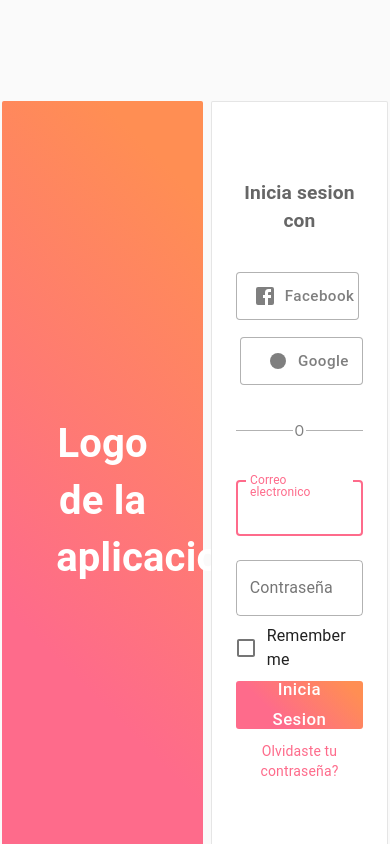
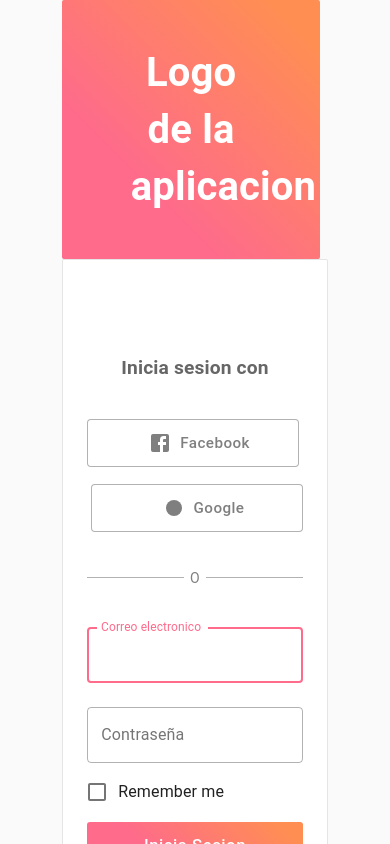
Before and after one commit to FernandoMorantes/Nysqua-front-end, a React (Create React App) app: page / in a window 390 px wide. Shown: the top 844 px of the page. Built offline with nearby package versions, Linux system fonts and the light colour scheme.

Commit message:
Arreglando diseño responsive

```diff
--- a/src/App.css
+++ b/src/App.css
@@ -5,17 +5,28 @@
 .App {
   background-color: var(--background_color);
   min-height: 100vh;
+  max-height: 100vh;
   min-width: 100vw;
+  max-width: 100vw;
+  display: flex;
+  flex-direction: column;
+  align-items: center;
+  justify-content: center;
+  padding-left: 16vw;
+  padding-right: 16vw;
+}
+
+.cards_container{
+  background-color: var(--background_color);
+  width: 100%;
+  min-height: 70vh;
   display: flex;
   flex-direction: row;
   align-items: stretch;
   justify-content: center;
-  padding-left: 16vw;
-  padding-right: 16vw;
-  padding-top: 12vh;
-  padding-bottom: 12vh;
+  flex-wrap: wrap;
+  justify-content: center;
 }
-
 .card{
   background-color: white;
   display: flex;
@@ -26,9 +37,9 @@
   justify-content: center;
   padding-right: 2vw;
   padding-left: 2vw;
-  padding-bottom: 2vw;
+  padding-bottom: 2vh;
+  padding-top: 2vh;
   height: auto;
-  /*box-shadow: 0 4px 8px 0 rgba(0, 0, 0, 0.2);*/
   border: 1px solid rgba(0, 0, 0, 0.1);
   border-radius: 0.5vw;
 }
@@ -44,7 +55,8 @@
   justify-content: center;
   padding-right: 2vw;
   padding-left: 2vw;
-  padding-bottom: 2vw;
+  padding-bottom: 2vh;
+  padding-top: 2vh;
   height: auto;
   border-radius: 0.5vw;
   margin-right: 2vw;
--- a/src/App.js
+++ b/src/App.js
@@ -7,11 +7,13 @@ import SingIn from './components/signIn/SignIn.js';
 function App() {
   return (
     <div className="App">
-      <div className="logo_Card">
-        <h1>Logo de la aplicacion</h1>
-      </div>
-      <div className="card">
-          <SingIn/>
+      <div className="cards_container">
+        <div className="logo_Card">
+          <h1>Logo de la aplicacion</h1>
+        </div>
+        <div className="card">
+            <SingIn/>
+        </div>
       </div>
     </div>
   );
--- a/src/components/signIn/SignIn.css
+++ b/src/components/signIn/SignIn.css
@@ -1,5 +1,5 @@
 .padding_1 {
-    height: 3vh;
+    height: 5vh;
 }
 .facebook_btn{
     padding: 1vh 1vw 1vh 0;
--- a/src/components/signIn/SignInStyles.js
+++ b/src/components/signIn/SignInStyles.js
@@ -11,6 +11,7 @@ export const signInStyles = makeStyles(theme => ({
     display: 'flex',
     flexDirection: 'column',
     alignItems: 'center',
+    alignContent: 'center',
   },
   avatar: {
     margin: theme.spacing(1),
```
